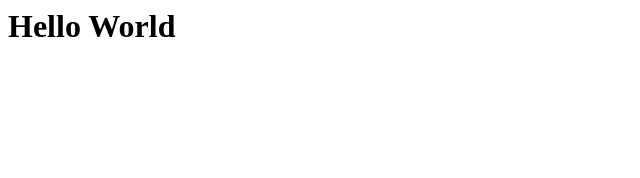
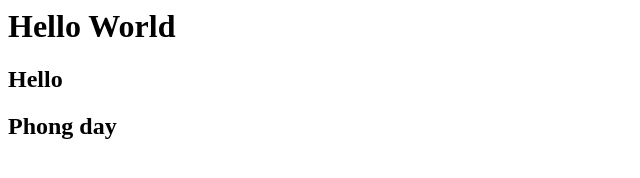
Before and after one commit to phong-s3879069/Fujitsu, a plain HTML site: page index.html in a window 1280 px wide. Shown: the whole page, without its empty margins (0-640 px from the left). Drawn offline with Linux system fonts and the light colour scheme.

Commit message:
Change Index.html

```diff
--- a/index.html
+++ b/index.html
@@ -1 +1,6 @@
 <h1>Hello World</h1>
+<div>
+<h2>Hello</h2>
+<h2>Phong day</h2>
+
+</div>
```
